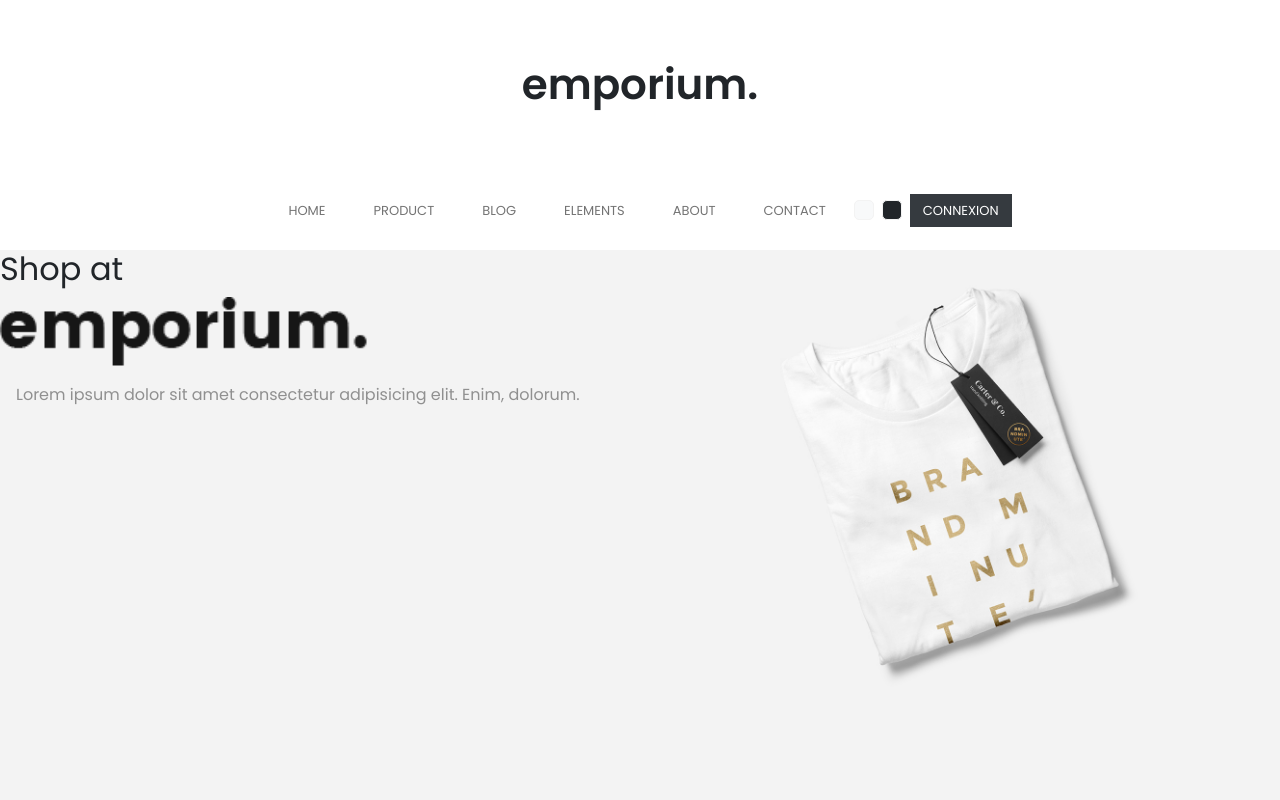
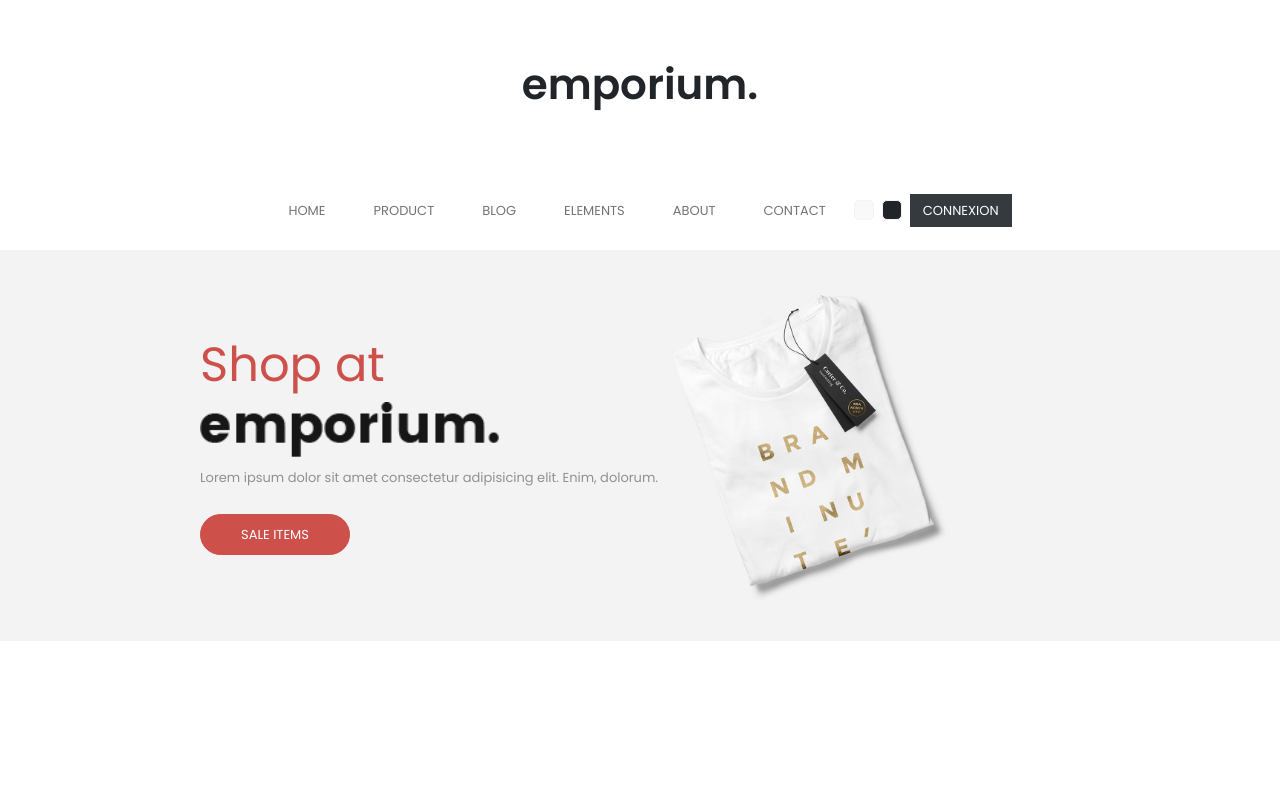
Before and after one commit to belmoussaoui/Coding-School-17-Emporium, a website: page index.html in a window 1280 px wide. Shown: the top 800 px of the page. Drawn offline with nearby package versions, Linux system fonts and the light colour scheme.

Commit message:
ajout de la section header

```diff
--- a/index.html
+++ b/index.html
@@ -39,24 +39,24 @@
                 </div>
             </div>
         </nav>
-        <div class="row bg-secondary" style="height: 800px; background-color: aliceblue;">
-            <div class="col-7">
+        <div id="shop-emporium" class="bg-secondary d-flex align-items-center py-3">
+            <div>
                 <h2>Shop at</h2>
-                <img class="w-50" src="./public/img/logo.png" alt="">
+                <img class="" src="./public/img/logo.png" alt="">
                 <p>Lorem ipsum dolor sit amet consectetur adipisicing elit. Enim, dolorum.</p>
+                <button class="btn btn-primary text-white">Sale Items</button>
+
             </div>
-            <div class="col-5">
-                <img class="w-75" src="./public/img/slider-1.jpg" alt="">
+            <div class="">
+                <img src="./public/img/slider-1.jpg" alt="">
             </div>
-
-        </div>
     </header>
 
 
 
 
 
-
+    <!--
 
     <h1 class="text-center bg-secondary text-primary p-3">Emporium</h1>
     <header class="container">
@@ -170,7 +170,7 @@
                 </div>
             </div>
         </div>
-    </section>
+    </section> -->
 
     <script src="./node_modules/@popperjs/core/dist/umd/popper.js"></script>
     <script src="./node_modules/bootstrap/dist/js/bootstrap.min.js"></script>
--- a/src/scss/pages/_header.scss
+++ b/src/scss/pages/_header.scss
@@ -22,3 +22,26 @@ nav {
         border-radius: 0;
     }
 }
+
+#shop-emporium {
+    h2 {
+        font-size: 48px;
+        color: $primary;
+    }
+    button {
+        padding: 10px 40px;
+        border-radius: 50px;
+    }
+    img {
+        width: 300px;
+    }
+    p {
+        padding: 10px 0;
+        font-size: 13px;
+    }
+    div {
+        &:first-of-type {
+            margin-left: 200px;
+        }
+    }
+}
```
Also changed, not shown: public/css/style.css.
